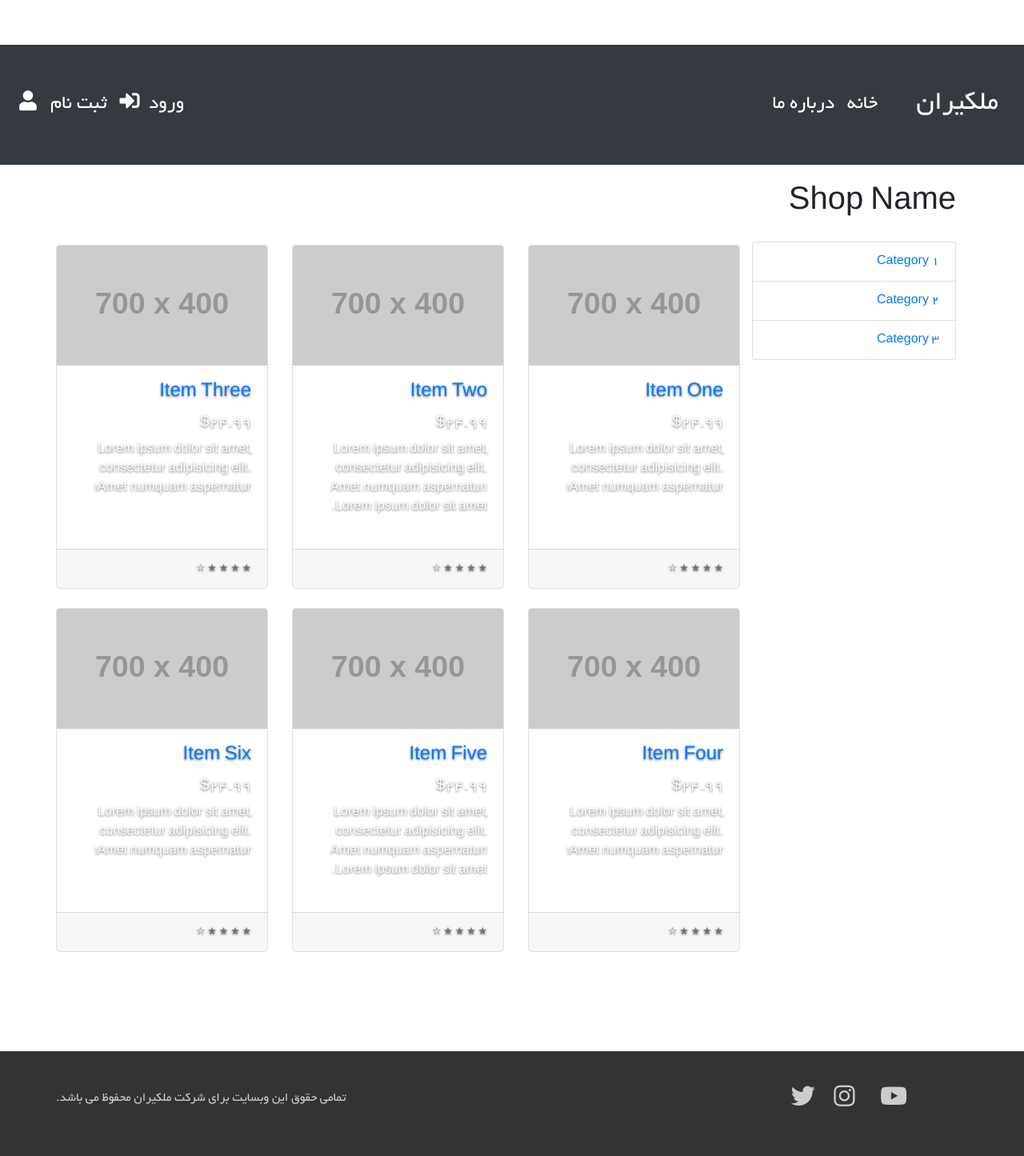
After one commit to Monajem/tahlil, a Django app: page /result in a window 1280 px wide. The commit adds this page. Shown: the whole page at 80% size. Run offline with Django 3.2, Linux system fonts and the light colour scheme; grey boxes labelled with a size stand in for pictures from a placeholder-image service; some libraries are stand-ins or nearby versions.

Commit message:
Add result page

```diff
--- a/main/static/main/main.css
+++ b/main/static/main/main.css
@@ -78,10 +78,12 @@ nav{
   width: 30px;
   border-radius: 50%;
 }
+
 .avatar-bordered {
   box-shadow: 0 1px 2px rgba(0,0,0,0.2);
   border: white 1px solid;
 }
+
 .avatar-large {
   width: 50px;
 }
@@ -95,11 +97,13 @@ nav{
   align-items: center;
   justify-content: center;
 }
+
 .banner h1 {
   font-size: 50px;
   font-weight: bold;
   text-shadow: 0px 1px rgba(0, 0, 0, 0.2);
 }
+
 .banner p {
   font-size: 25px;
   font-weight: lighter;
@@ -116,6 +120,7 @@ nav{
   border-radius: 5px;
   margin-bottom: 20px;
 }
+
 .card-user {
   position: absolute;
   right: 10px;
@@ -216,3 +221,9 @@ h2 {
 .wrapper-grey {
   background: #F4F4F4;
 }
+
+@media (min-width: 992px) {
+  body {
+    padding-top: 56px;
+  }
+}
--- /dev/null
+++ b/main/templates/main/result.html
@@ -0,0 +1,154 @@
+{% extends "main/base.html" %}
+
+{%block content%}
+{% load static %}
+
+
+<div class="container">
+
+      <div class="row">
+
+        <div class="col-lg-3">
+
+          <h1 class="my-4">Shop Name</h1>
+          <div class="list-group">
+            <a href="#" class="list-group-item">Category 1</a>
+            <a href="#" class="list-group-item">Category 2</a>
+            <a href="#" class="list-group-item">Category 3</a>
+          </div>
+
+        </div>
+        <!-- /.col-lg-3 -->
+
+        <div class="col-lg-9 padded">
+
+          <div class="row">
+
+            <div class="col-lg-4 col-md-6 mb-4">
+              <div class="card h-100">
+                <a href="#"><img class="card-img-top" src="http://placehold.it/700x400" alt=""></a>
+                <div class="card-body">
+                  <h4 class="card-title">
+                    <a href="#">Item One</a>
+                  </h4>
+                  <h5>$24.99</h5>
+                  <p class="card-text">Lorem ipsum dolor sit amet, consectetur adipisicing elit. Amet numquam aspernatur!</p>
+                </div>
+                <div class="card-footer">
+                  <small class="text-muted">&#9733; &#9733; &#9733; &#9733; &#9734;</small>
+                </div>
+              </div>
+            </div>
+
+            <div class="col-lg-4 col-md-6 mb-4">
+              <div class="card h-100">
+                <a href="#"><img class="card-img-top" src="http://placehold.it/700x400" alt=""></a>
+                <div class="card-body">
+                  <h4 class="card-title">
+                    <a href="#">Item Two</a>
+                  </h4>
+                  <h5>$24.99</h5>
+                  <p class="card-text">Lorem ipsum dolor sit amet, consectetur adipisicing elit. Amet numquam aspernatur! Lorem ipsum dolor sit amet.</p>
+                </div>
+                <div class="card-footer">
+                  <small class="text-muted">&#9733; &#9733; &#9733; &#9733; &#9734;</small>
+                </div>
+              </div>
+            </div>
+
+            <div class="col-lg-4 col-md-6 mb-4">
+              <div class="card h-100">
+                <a href="#"><img class="card-img-top" src="http://placehold.it/700x400" alt=""></a>
+                <div class="card-body">
+                  <h4 class="card-title">
+                    <a href="#">Item Three</a>
+                  </h4>
+                  <h5>$24.99</h5>
+                  <p class="card-text">Lorem ipsum dolor sit amet, consectetur adipisicing elit. Amet numquam aspernatur!</p>
+                </div>
+                <div class="card-footer">
+                  <small class="text-muted">&#9733; &#9733; &#9733; &#9733; &#9734;</small>
+                </div>
+              </div>
+            </div>
+
+            <div class="col-lg-4 col-md-6 mb-4">
+              <div class="card h-100">
+                <a href="#"><img class="card-img-top" src="http://placehold.it/700x400" alt=""></a>
+                <div class="card-body">
+                  <h4 class="card-title">
+                    <a href="#">Item Four</a>
+                  </h4>
+                  <h5>$24.99</h5>
+                  <p class="card-text">Lorem ipsum dolor sit amet, consectetur adipisicing elit. Amet numquam aspernatur!</p>
+                </div>
+                <div class="card-footer">
+                  <small class="text-muted">&#9733; &#9733; &#9733; &#9733; &#9734;</small>
+                </div>
+              </div>
+            </div>
+
+            <div class="col-lg-4 col-md-6 mb-4">
+              <div class="card h-100">
+                <a href="#"><img class="card-img-top" src="http://placehold.it/700x400" alt=""></a>
+                <div class="card-body">
+                  <h4 class="card-title">
+                    <a href="#">Item Five</a>
+                  </h4>
+                  <h5>$24.99</h5>
+                  <p class="card-text">Lorem ipsum dolor sit amet, consectetur adipisicing elit. Amet numquam aspernatur! Lorem ipsum dolor sit amet.</p>
+                </div>
+                <div class="card-footer">
+                  <small class="text-muted">&#9733; &#9733; &#9733; &#9733; &#9734;</small>
+                </div>
+              </div>
+            </div>
+
+            <div class="col-lg-4 col-md-6 mb-4">
+              <div class="card h-100">
+                <a href="#"><img class="card-img-top" src="http://placehold.it/700x400" alt=""></a>
+                <div class="card-body">
+                  <h4 class="card-title">
+                    <a href="#">Item Six</a>
+                  </h4>
+                  <h5>$24.99</h5>
+                  <p class="card-text">Lorem ipsum dolor sit amet, consectetur adipisicing elit. Amet numquam aspernatur!</p>
+                </div>
+                <div class="card-footer">
+                  <small class="text-muted">&#9733; &#9733; &#9733; &#9733; &#9734;</small>
+                </div>
+              </div>
+            </div>
+
+          </div>
+          <!-- /.row -->
+
+        </div>
+        <!-- /.col-lg-9 -->
+
+      </div>
+      <!-- /.row -->
+
+    </div>
+
+
+
+
+
+
+
+
+
+
+
+
+
+
+
+
+
+
+
+
+
+{% endblock content %}
--- a/main/urls.py
+++ b/main/urls.py
@@ -5,4 +5,5 @@ urlpatterns = [
     path('', views.home, name='home'),
     path('login', views.login, name="login"),
     path('register', views.register, name="register"),
+    path('result', views.result, name="result")
 ]
--- a/main/views.py
+++ b/main/views.py
@@ -13,3 +13,7 @@ def login(request):
 
 def register(request):
     return render(request, 'main/register.html')
+
+
+def result(request) :
+    return render(request, 'main/result.html')
```
Also changed, not shown: main/templates/main/home-register.html (added, +101 -0 lines).
